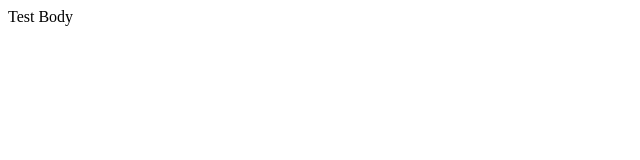
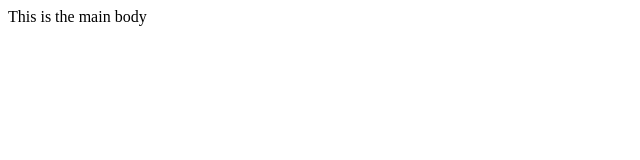
Before and after one commit to slopezlucas/slopezlucas.github.io, a plain HTML site: page index.html in a window 1280 px wide. Shown: the full height of the page, 0-640 px from the left. Drawn offline with Linux system fonts and the light colour scheme.

Commit message:
updated index

```diff
--- a/index.html
+++ b/index.html
@@ -3,9 +3,9 @@
 <html lang="en" xmlns="http://www.w3.org/1999/xhtml">
 <head>
     <meta charset="utf-8" />
-    <title>Test Title</title>
+    <title>Main page</title>
 </head>
 <body>
-    Test Body
+    This is the main body
 </body>
 </html>
```
